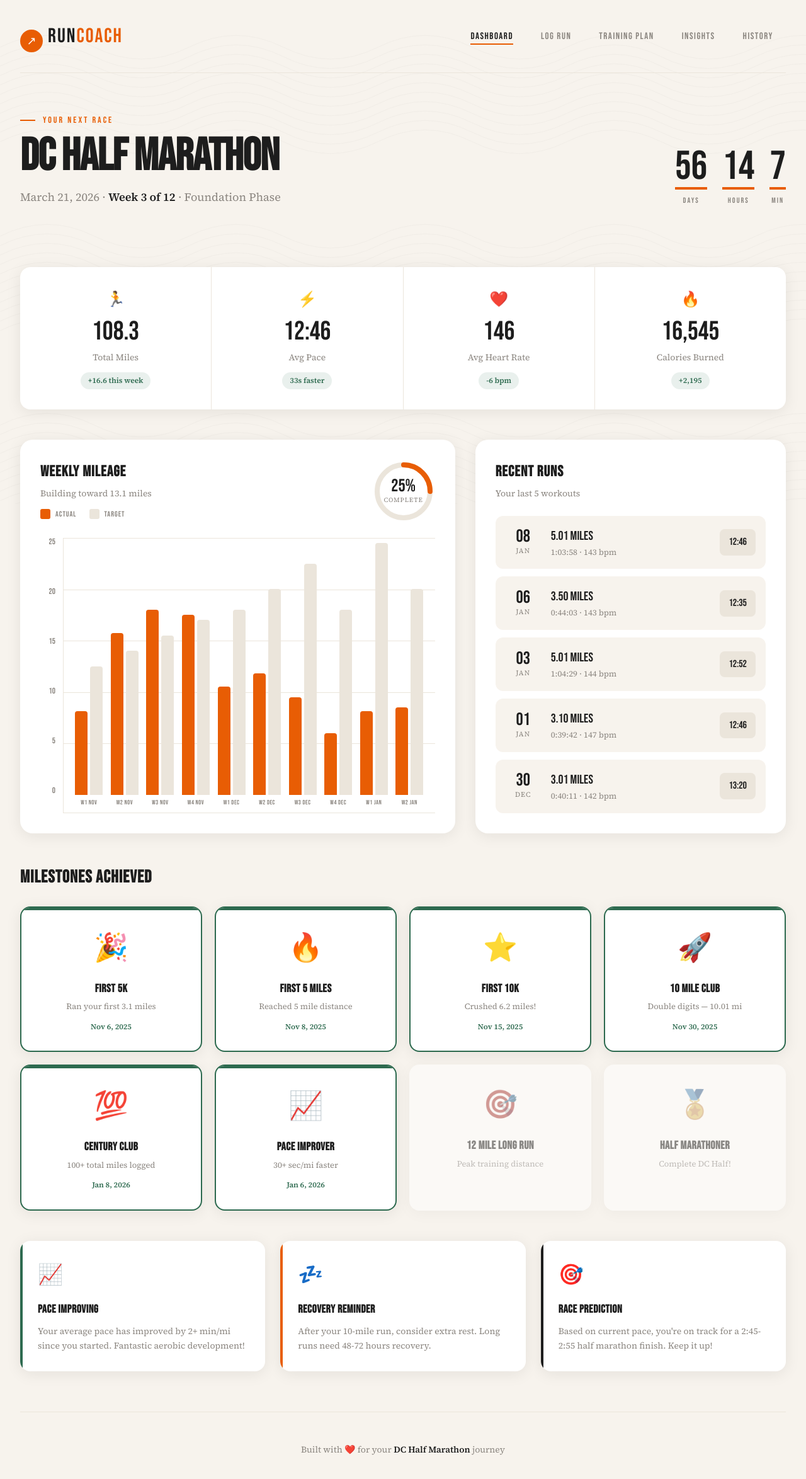
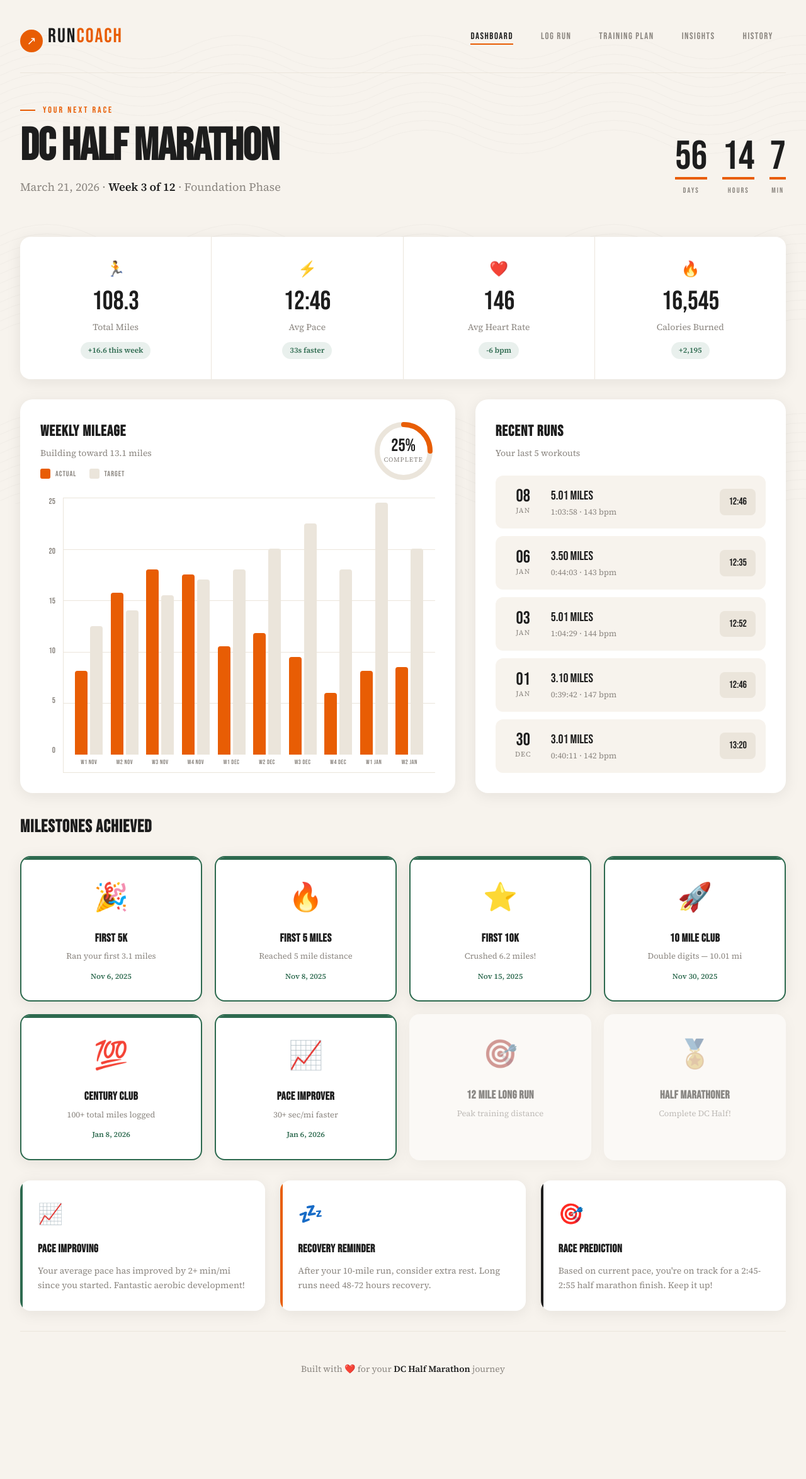
Before and after one commit to mrnemo273/runcoach-web, a Next.js app: page / in a window 1280 px wide. Shown: the top 2348 px of the page at 63% size. After the commit the page ends 2233 px from the top, so only its background shows below. Built offline with nearby package versions, Linux system fonts and the light colour scheme.

Commit message:
Make vertical spacing consistent at 32px

```diff
--- a/app/globals.css
+++ b/app/globals.css
@@ -141,7 +141,7 @@ nav {
 
 /* Hero Race Banner */
 .race-hero {
-  padding: 64px 0 48px;
+  padding: 48px 0 32px;
   position: relative;
 }
 
@@ -238,7 +238,7 @@ nav {
   grid-template-columns: repeat(4, 1fr);
   gap: 1px;
   background: var(--cream-dark);
-  margin: 48px 0;
+  margin: 32px 0;
   border-radius: 16px;
   overflow: hidden;
   box-shadow: var(--shadow-soft);
@@ -311,7 +311,7 @@ nav {
   display: grid;
   grid-template-columns: 1.4fr 1fr;
   gap: 32px;
-  margin-bottom: 48px;
+  margin-bottom: 32px;
   align-items: stretch;
 }
 
@@ -664,7 +664,7 @@ nav {
 
 /* Milestones Section */
 .milestones-section {
-  margin-bottom: 48px;
+  margin-bottom: 32px;
 }
 
 .section-header {
@@ -751,7 +751,7 @@ nav {
   display: grid;
   grid-template-columns: repeat(3, 1fr);
   gap: 24px;
-  margin-bottom: 64px;
+  margin-bottom: 32px;
 }
 
 .insight-card {
```
